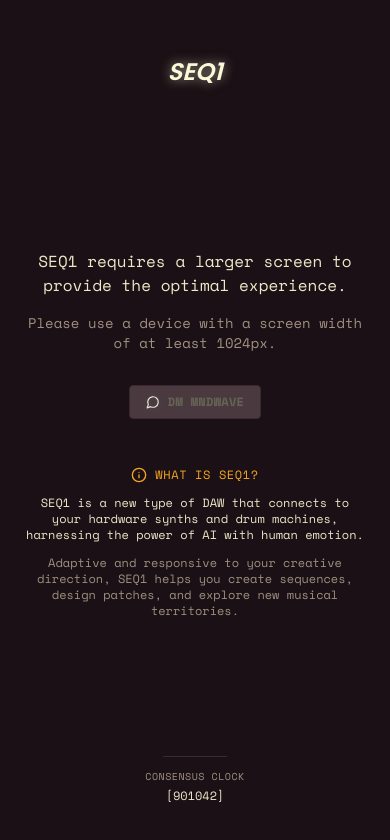
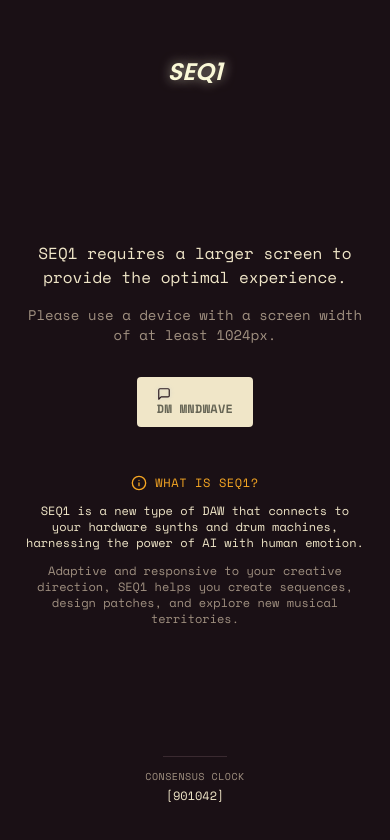
Before and after one commit to mndwave/seq1-ui, a Next.js app: page / in a window 390 px wide. Shown: the top 840 px of the page. Built offline with nearby package versions, Linux system fonts and the light colour scheme.

Commit message:
✅ MOBILE UI FIX: Update DM button styling to match About modal - Part 1

```diff
--- a/components/small-screen-message.tsx
+++ b/components/small-screen-message.tsx
@@ -2,7 +2,7 @@
 
 import { useState, useEffect, useRef } from "react"
 import AnimatedLogo from "./animated-logo"
-import { Info, MessageCircle } from "lucide-react"
+import { Info, MessageSquare } from "lucide-react"
 import { useLogoAnimation } from "@/lib/logo-animation-context"
 
 export default function SmallScreenMessage() {
@@ -81,9 +81,9 @@ export default function SmallScreenMessage() {
           {/* DM MNDWAVE Button */}
           <button
             onClick={handleDMClick}
-            className="inline-flex items-center px-4 py-2 bg-[var(--seq1-accent)] border border-[var(--seq1-border)] rounded-sm text-xs text-[var(--seq1-text-primary)] hover:bg-[var(--seq1-accent-hover)] transition-all duration-200 micro-feedback"
+            className="relative px-5 py-2.5 overflow-hidden group bg-[#f0e6c8] rounded-sm text-xs text-[#2a1a20] hover:bg-[#fff] transition-all duration-200 micro-feedback"
           >
-            <MessageCircle size={14} className="mr-2 icon-abstract" />
+            <MessageSquare size={14} className="mr-2 icon-abstract" />
             <span className="seq1-caption font-semibold">DM MNDWAVE</span>
           </button>
         </div>
```
